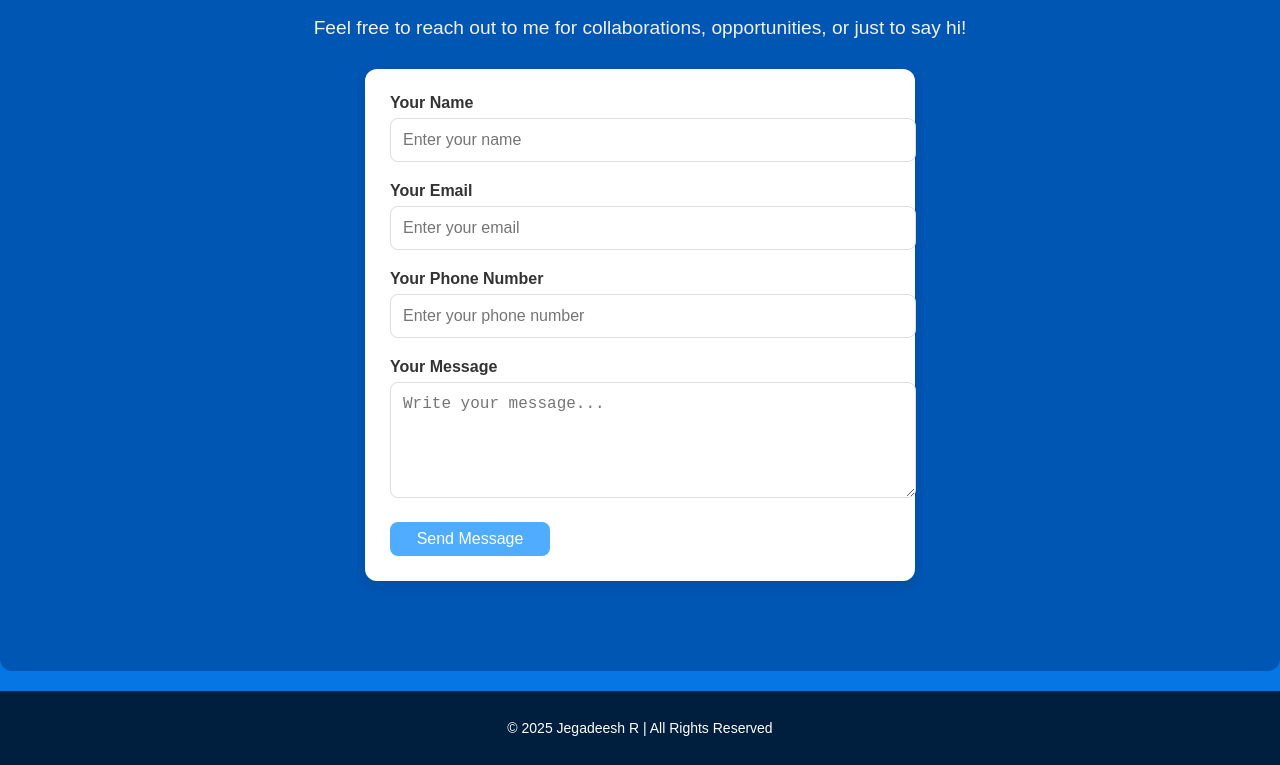
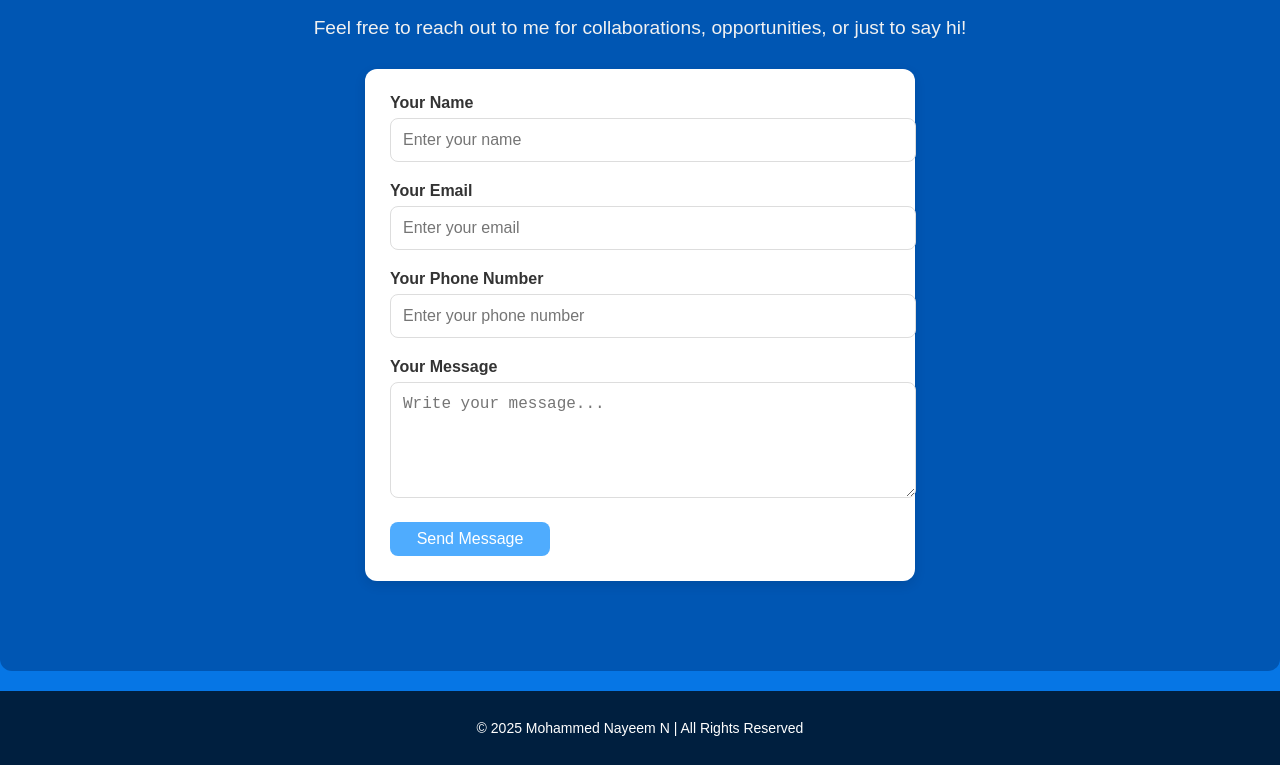
Before and after one commit to NAYEEMK-12/portfolio-web, a plain HTML site: page contact.html in a window 1280 px wide. Shown: the part 251-1016 px from the top of the page. Drawn offline with Linux system fonts and the light colour scheme.

Commit message:
Update contact.html

```diff
--- a/contact.html
+++ b/contact.html
@@ -52,7 +52,7 @@
 
   <script src="script.js"></script>
   <footer>
-    <p>© 2025 Jegadeesh R | All Rights Reserved</p>
+    <p>© 2025 Mohammed Nayeem N | All Rights Reserved</p>
   </footer>
 </body>
 </html>
```
